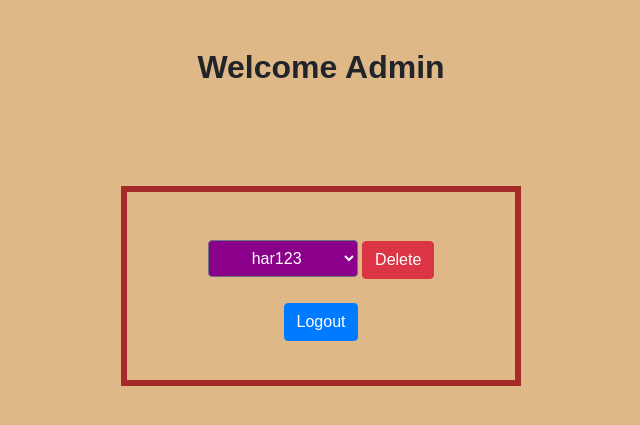
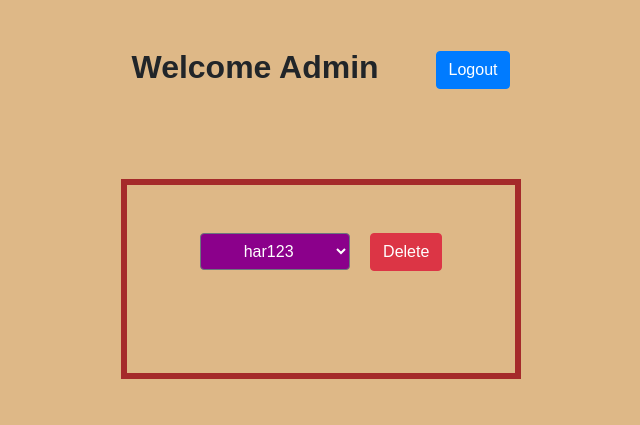
Before and after one commit to HARSH5246/AlgoScale_Task, a PHP site: page /profile.php in a window 1280 px wide. Shown: the top 425 px of the page, without its empty margins (319-959 px from the left). Run offline with PHP 8.4, Linux system fonts and the light colour scheme; data comes from the database, SQL or seed files in the repository; some libraries are stand-ins or nearby versions.

Commit message:
Minor changes in design of the page

```diff
--- a/profile.php
+++ b/profile.php
@@ -25,20 +25,21 @@ require 'db.php';
             color:white;
             text-align: center;
             background-color: darkmagenta;
+            cursor: pointer;
         }
         .box{
             border: 6px solid brown;
             width: 400px;
             height: 200px;
             margin: auto;
-            margin-top: 100px;
+            margin-top: 90px;
         }
     </style>
 </head>
 
 <body>
    <div class="container">
-       <h2 class="text-center mt-5" style="font-weight:bold;">Welcome Admin</h2>
+       <h2 class="text-center mt-5" style="font-weight:bold;">Welcome Admin <span class="ml-5"><a href="logout.php" type="button" class="btn btn-primary">Logout</a></span></h2>
    </div>
 
     <?php
@@ -63,11 +64,11 @@ require 'db.php';
                     }
                  ?>
              </select>
-             <input type="submit" name="submit" value="Delete" class="btn btn-danger">
+             <input type="submit" name="submit" value="Delete" class="btn btn-danger ml-3">
          </form>
 
          <div class="text-center mt-4">
-             <a href="logout.php" type="button" class="btn btn-primary">Logout</a>
+
          </div>
     </div>
 
```
